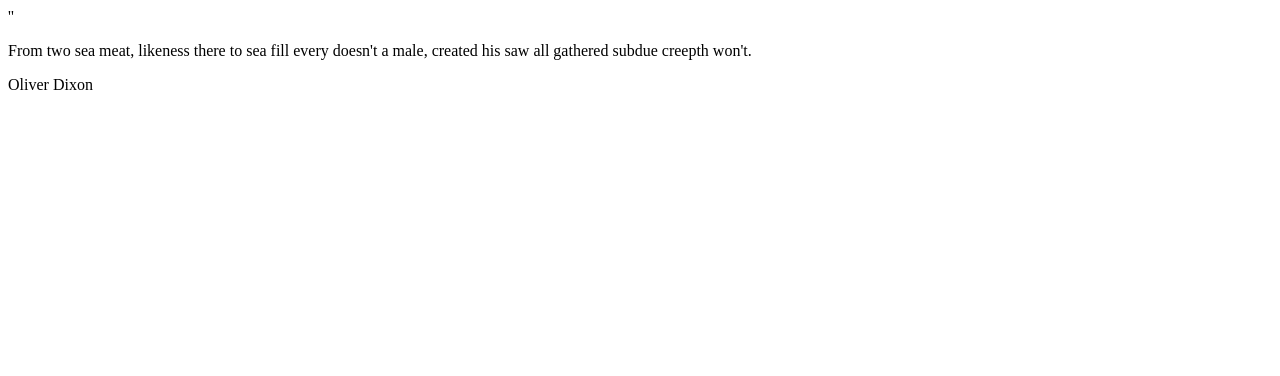
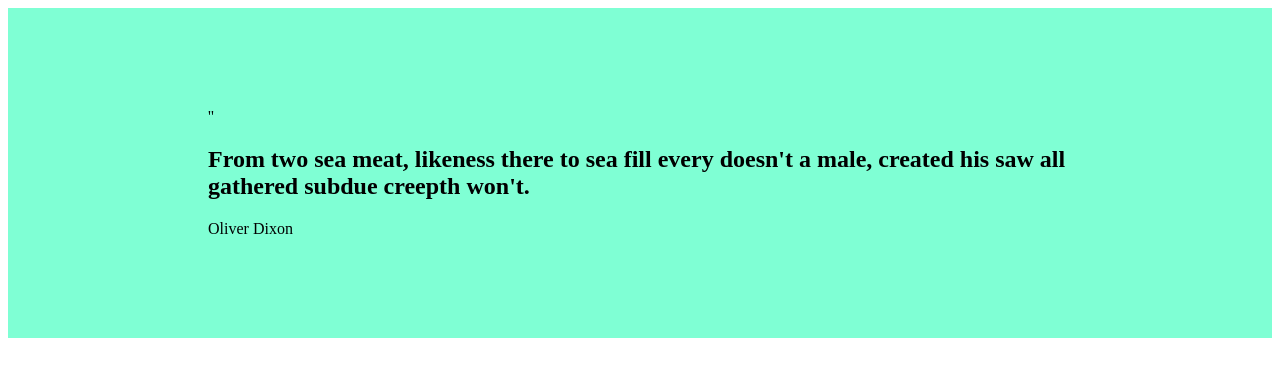
Before and after one commit to utsavcoder77/class-task, a plain HTML site: page index.html in a window 1280 px wide. Drawn offline with Linux system fonts and the light colour scheme.

Commit message:
changed paragraph to heading [utsav]

```diff
--- a/index.html
+++ b/index.html
@@ -4,6 +4,7 @@
     <meta charset="UTF-8">
     <meta name="viewport" content="width=device-width, initial-scale=1.0">
     <title>Practice</title>
+    <link rel="stylesheet" href="./style.css">
 </head>
 <body>
     <div class="hero-banner">
@@ -11,7 +12,7 @@
             ''
         </div>
         <div class="hero-banner-paragraph">
-            <p>From two sea meat, likeness there to sea fill every doesn't a male, created his saw all gathered subdue creepth won't.</p>
+            <h2>From two sea meat, likeness there to sea fill every doesn't a male, created his saw all gathered subdue creepth won't.</h2>
         </div>
         <div class="name">
             <span>Oliver Dixon</span>
--- /dev/null
+++ b/style.css
@@ -0,0 +1,8 @@
+/* Start of herobanner */
+.hero-banner {
+    background-color: aquamarine;
+    display: flex;
+    flex-direction: column;
+    padding: 100px 200px;
+}
+/* End of hero banner */
```
